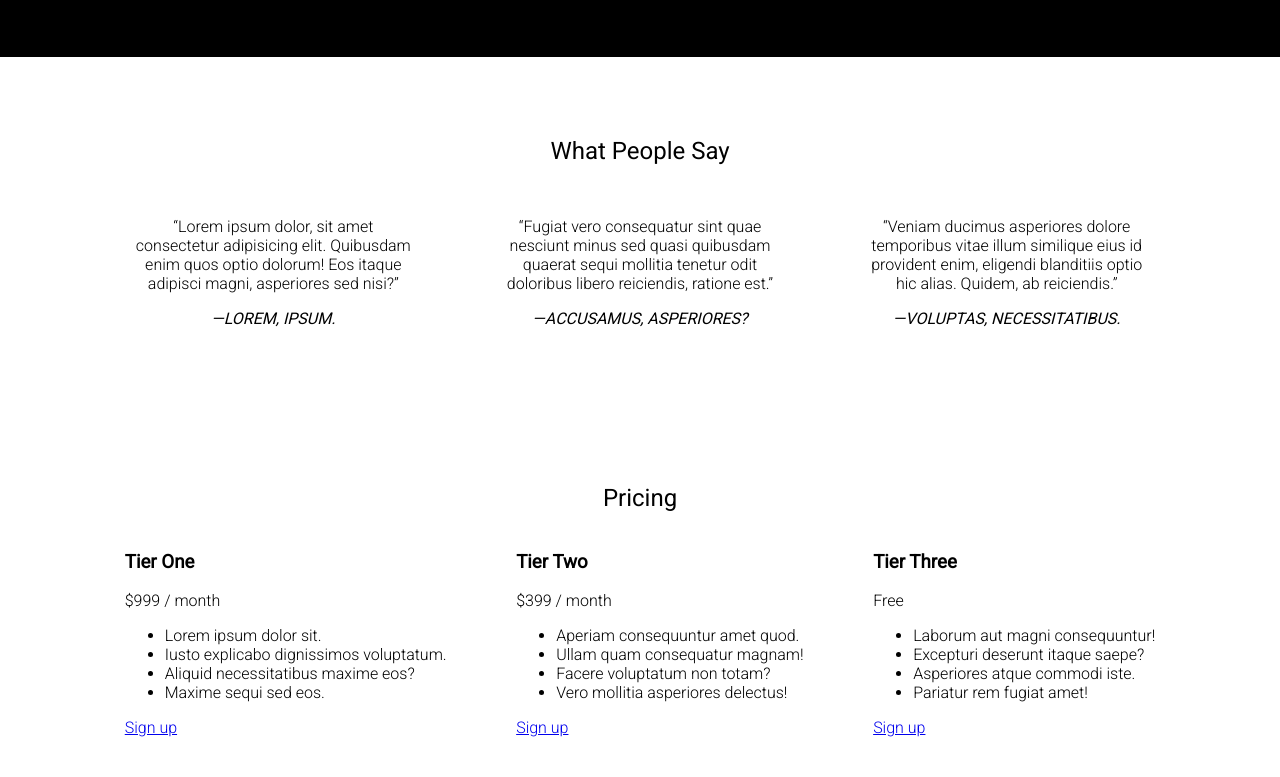
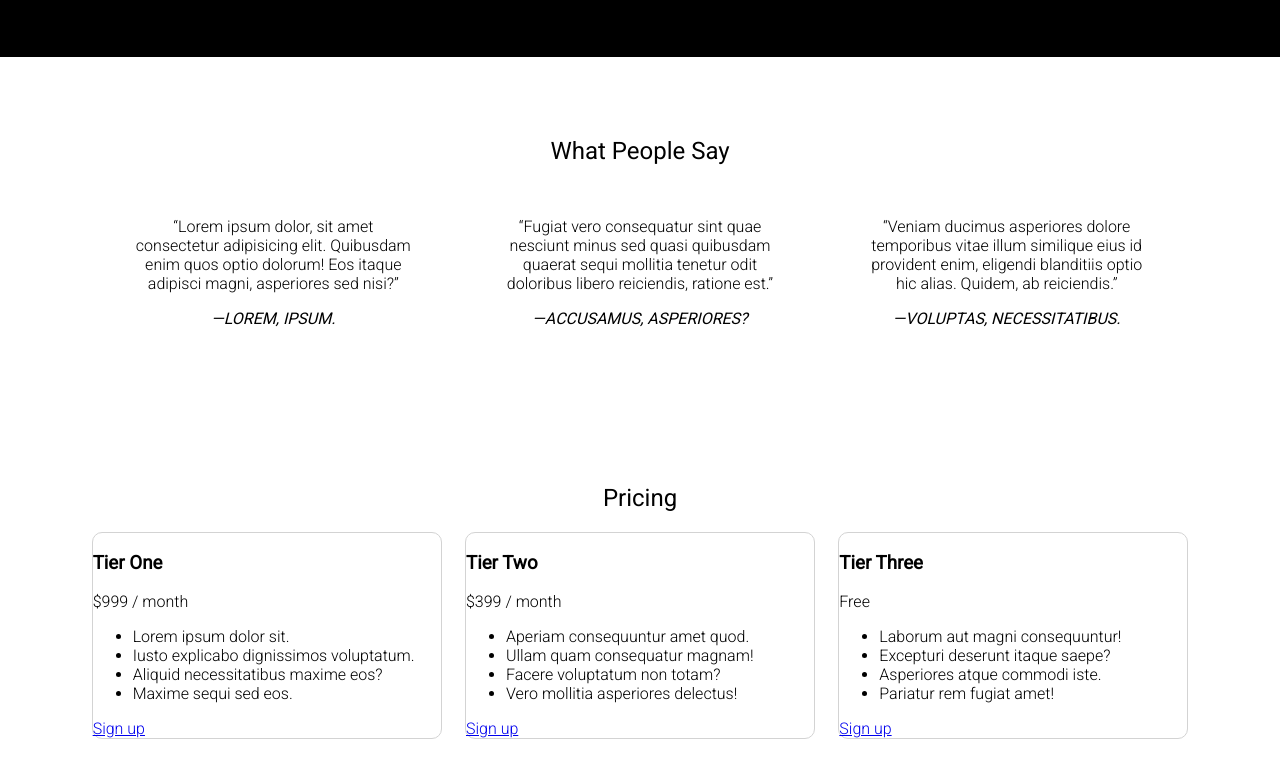
Before and after one commit to kevcomedia/product-landing-page, a website: page src/index.html in a window 1280 px wide. Shown: the part 766-1543 px from the top of the page. Drawn offline with Linux system fonts and the light colour scheme.

Commit message:
Layout pricing table

```diff
--- a/src/stylesheets/main.css
+++ b/src/stylesheets/main.css
@@ -113,8 +113,39 @@ body {
 }
 
 .prices {
+  align-items: center;
   display: flex;
-  flex-wrap: wrap;
-  justify-content: space-around;
+  flex-direction: column;
   justify-self: stretch;
 }
+
+.prices__item {
+  border-radius: 1rem;
+  border: .1rem solid lightgray;
+  margin-bottom: 2rem;
+  max-width: 35rem;
+  width: 100%;
+}
+
+.prices__item:last-child {
+  margin-bottom: 0;
+}
+
+@media screen and (min-width: 56.25em) {
+  .prices {
+    align-items: stretch;
+    flex-direction: row;
+    justify-content: space-around;
+  }
+
+  .prices__item {
+    flex-basis: 20rem;
+    flex-grow: 1;
+    margin-bottom: 0;
+    margin-right: 2rem;
+  }
+
+  .prices__item:last-child {
+    margin-right: 0;
+  }
+}
```
